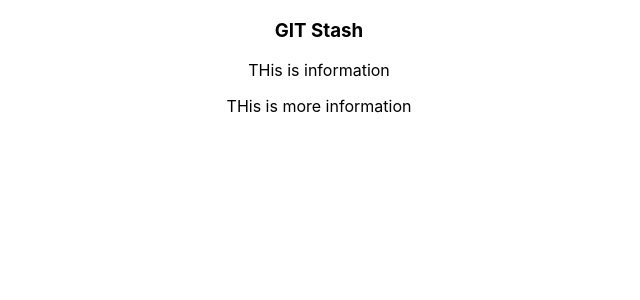
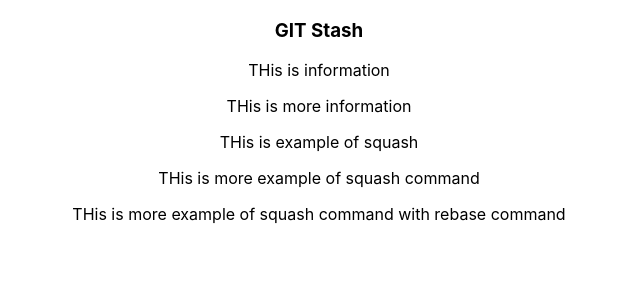
Before and after one commit to Sujanabhandari/github_commands_cheatsheet, a React (Create React App) app: page / in a window 1280 px wide. Shown: the top 300 px of the page, without its empty margins (321-961 px from the left). Built offline with nearby package versions, Linux system fonts and the light colour scheme.

Commit message:
Squash example with rebase example

```diff
--- a/src/App.js
+++ b/src/App.js
@@ -7,6 +7,9 @@ function App() {
      <h3>GIT Stash</h3>
      <p>THis is information</p>
      <p>THis is more information</p>
+     <p>THis is example of squash</p>
+     <p>THis is more example of squash command</p>
+     <p>THis is more example of squash command with rebase command</p>
     </div>
   );
 }
```
